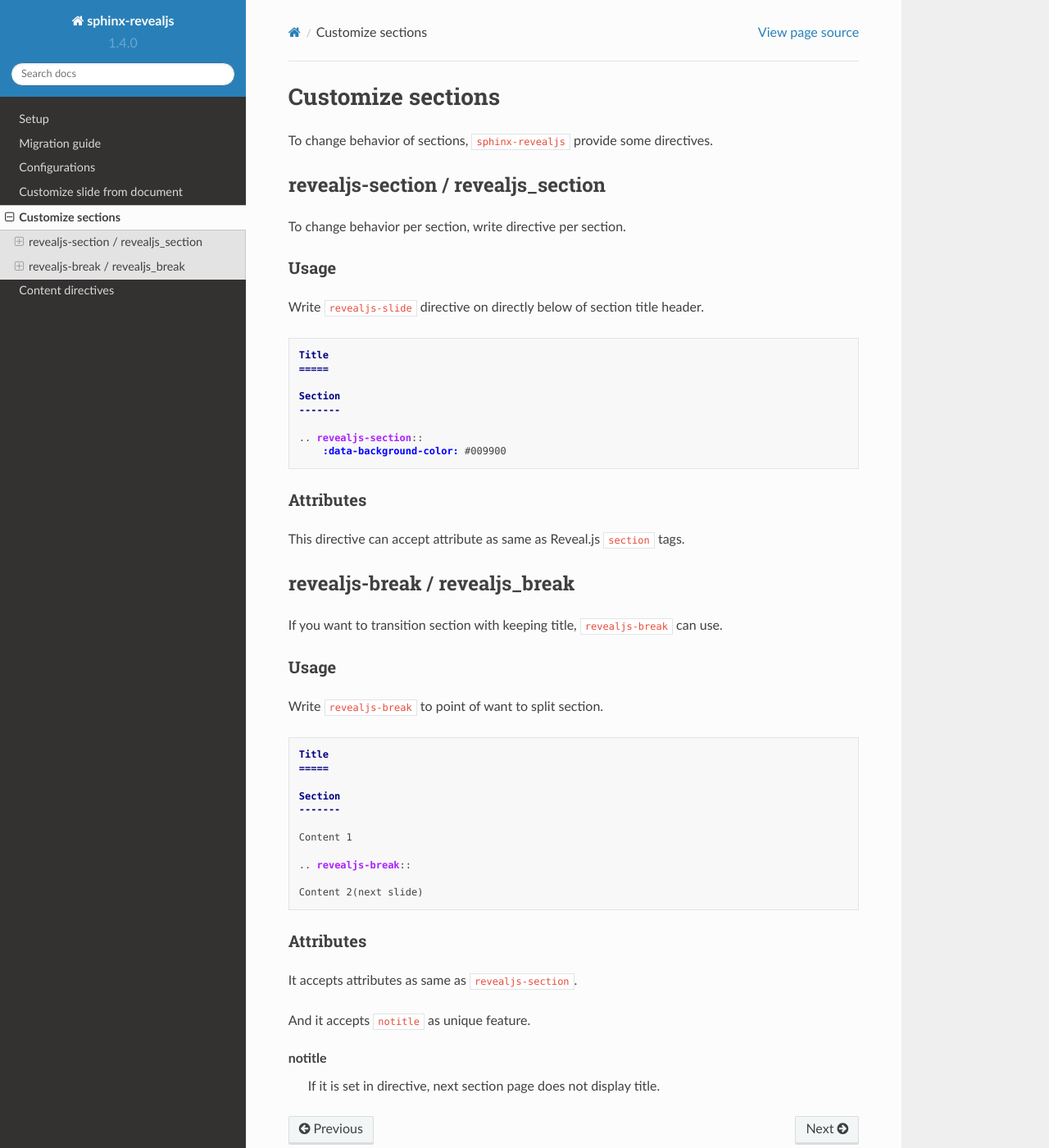
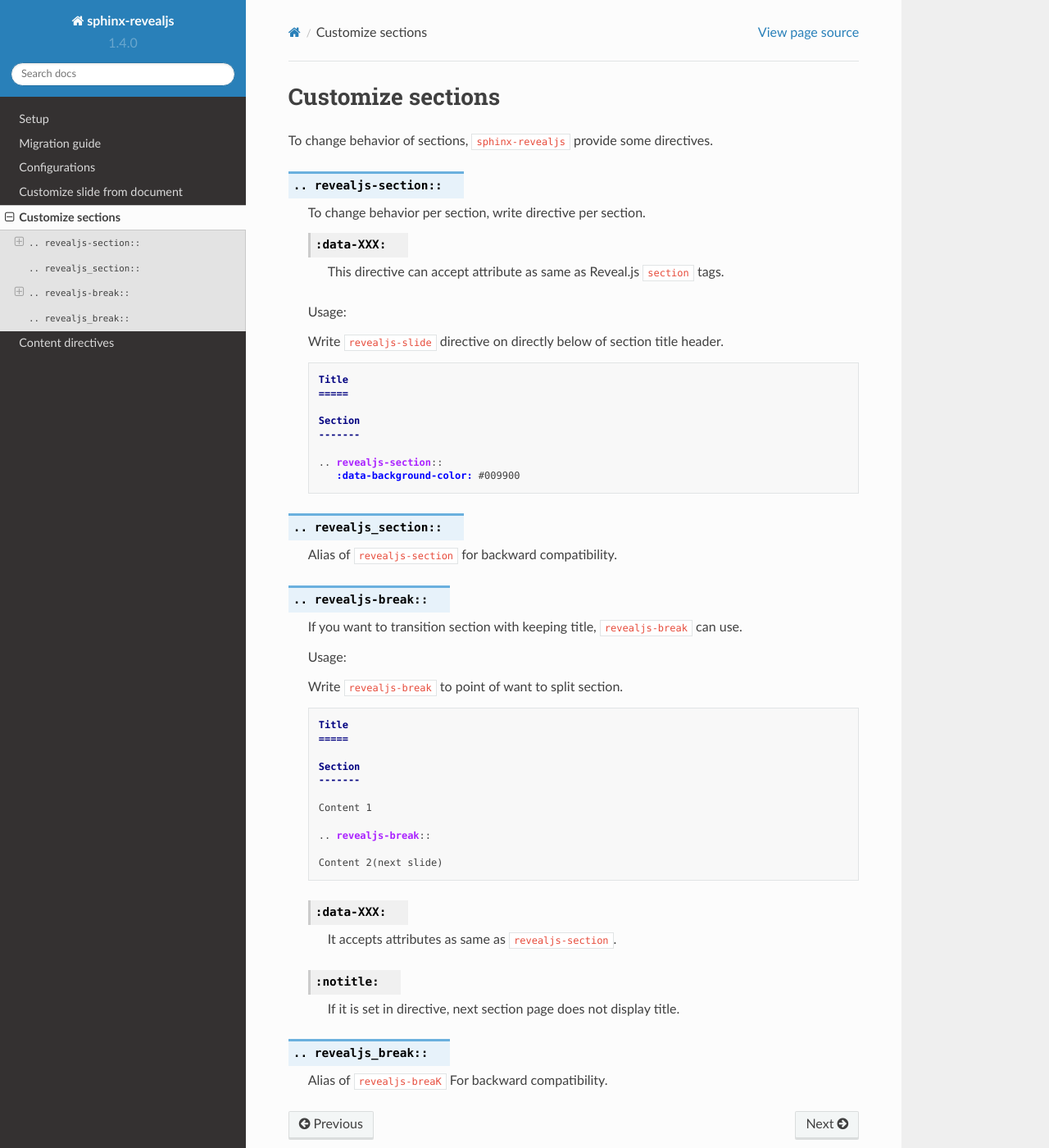
Before and after one commit to attakei/sphinx-revealjs, a Sphinx documentation site: the page built from doc/customize_sections.rst, in a window 1280 px wide and 1400 px high. Shown: the whole window at 82% size. Built offline with Sphinx 7.4.7 and the Read the Docs theme 2.0.0, drawn with Linux system fonts in a browser that asks for light colours.

Commit message:
Use rst:directive domains

```diff
--- a/doc/customize_sections.rst
+++ b/doc/customize_sections.rst
@@ -4,63 +4,65 @@ Customize sections
 
 To change behavior of sections, |THIS| provide some directives.
 
-revealjs-section / revealjs_section
-===================================
+.. rst:directive:: revealjs-section
 
-To change behavior per section, write directive per section.
+   To change behavior per section, write directive per section.
 
-Usage
------
+   .. rst:directive:option:: data-XXX
 
-Write ``revealjs-slide`` directive on directly below of section title header.
+      This directive can accept attribute as same as Reveal.js ``section`` tags.
 
-.. code-block:: rst
+   Usage:
 
-    Title
-    =====
+   Write ``revealjs-slide`` directive on directly below of section title header.
 
-    Section
-    -------
+   .. code-block:: rst
 
-    .. revealjs-section::
-        :data-background-color: #009900
+      Title
+      =====
 
-Attributes
-----------
+      Section
+      -------
 
-This directive can accept attribute as same as Reveal.js ``section`` tags.
+      .. revealjs-section::
+         :data-background-color: #009900
 
-revealjs-break / revealjs_break
-===============================
+.. rst:directive:: revealjs_section
 
-If you want to transition section with keeping title,
-``revealjs-break`` can use.
+   Alias of ``revealjs-section`` for backward compatibility.
 
-Usage
------
 
-Write ``revealjs-break`` to point of want to split section.
+.. rst:directive:: revealjs-break
 
-.. code-block:: rst
+   If you want to transition section with keeping title,
+   ``revealjs-break`` can use.
 
-    Title
-    =====
+   Usage:
 
-    Section
-    -------
+   Write ``revealjs-break`` to point of want to split section.
 
-    Content 1
+   .. code-block:: rst
 
-    .. revealjs-break::
+       Title
+       =====
 
-    Content 2(next slide)
+       Section
+       -------
 
-Attributes
-----------
+       Content 1
 
-It accepts attributes as same as ``revealjs-section``.
+       .. revealjs-break::
 
-And it accepts ``notitle`` as unique feature.
+       Content 2(next slide)
 
-notitle
-  If it is set in directive, next section page does not display title.
+   .. rst:directive:option:: data-XXX
+
+      It accepts attributes as same as ``revealjs-section``.
+
+   .. rst:directive:option:: notitle
+
+      If it is set in directive, next section page does not display title.
+
+.. rst:directive:: revealjs_break
+
+   Alias of ``revealjs-breaK`` For backward compatibility.
```
Also changed, not shown: doc/content_directives.rst (+27 -32 lines), doc/customize_slide.rst (+23 -26 lines).
